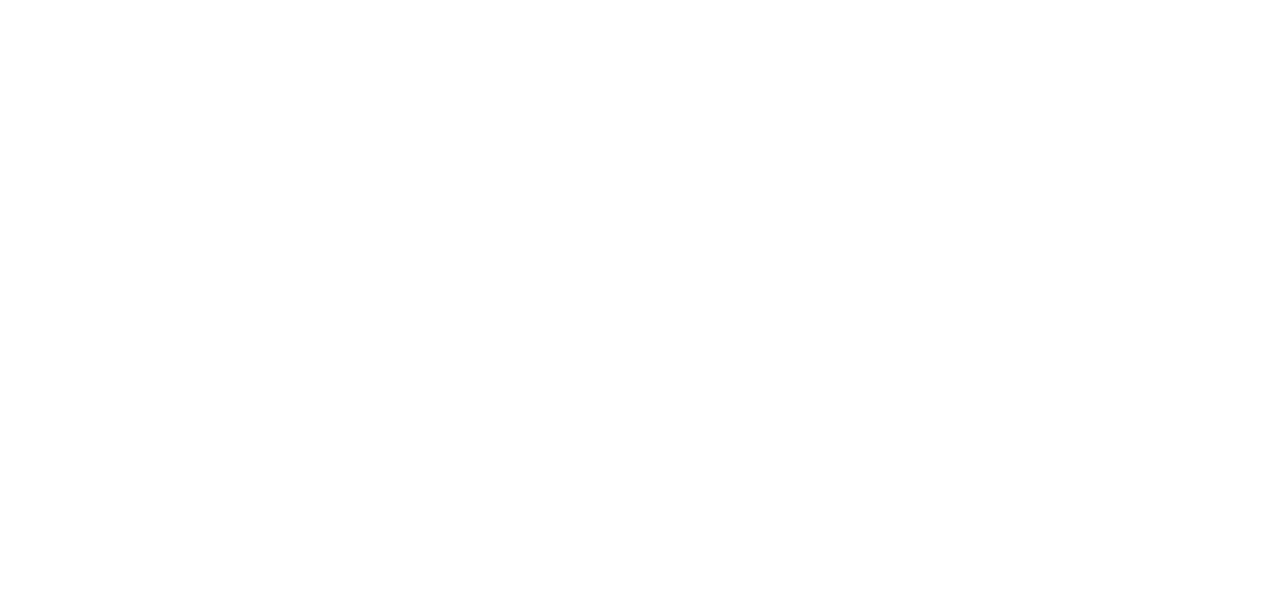
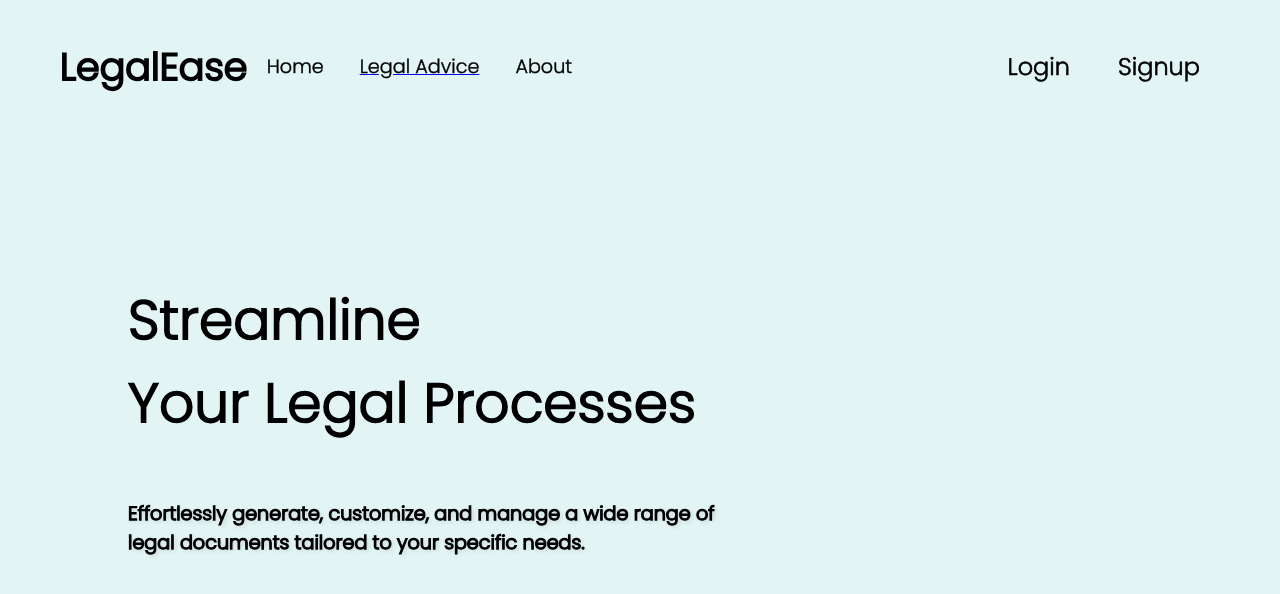
Before and after one commit to Techvocate/client_portal, a React (Create React App) app: page /legaladvice in a window 1280 px wide. Shown: the top 594 px of the page. Built offline with nearby package versions, Linux system fonts and the light colour scheme; no server answers.

Commit message:
routing changes

```diff
--- a/src/App.js
+++ b/src/App.js
@@ -7,6 +7,7 @@
 import EditPage from './components/EditPage/EditPage';
 import Signup from './components/register/Signup';
 import LoginPage from './components/register/Login';
+import LegalAdvice from './components/LegalAdvice';
 import { BrowserRouter as Router, Routes, Route } from 'react-router-dom';
 import { UserContextProvider } from './UserContext';
 
@@ -21,7 +22,7 @@
           <Route path="/editpage" element={<EditPage/>}/>
           <Route path="/signup" element={<Signup/>}/>
           <Route path="/login" element={<LoginPage/>}/>
-          <Route path='/legaladvice'/>
+          <Route path='/legaladvice' element={<LegalAdvice/>}/>
         </Routes>
         </UserContextProvider>
       </Router>
--- a/src/components/Navbar.js
+++ b/src/components/Navbar.js
@@ -33,7 +33,7 @@
         </div>
         <ul className="navbar-links">
           <li className="navbar-link">Home</li>
-          <li className="navbar-link">Legal Advice</li>
+          <Link to={'/legaladvice'}><li className="navbar-link">Legal Advice</li></Link>
           <li className="navbar-link">About</li>
           {/* <li className="navbar-link">UseCases</li> */}
         </ul>
```
